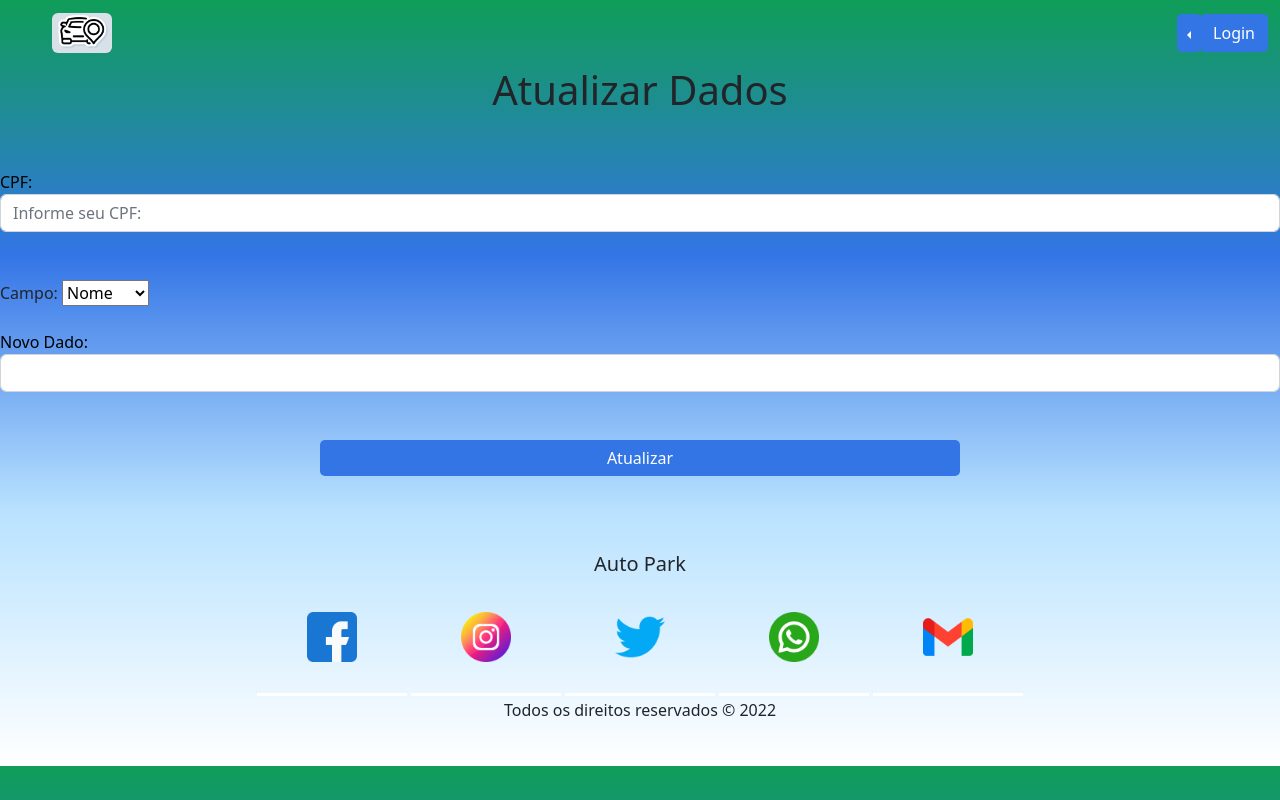
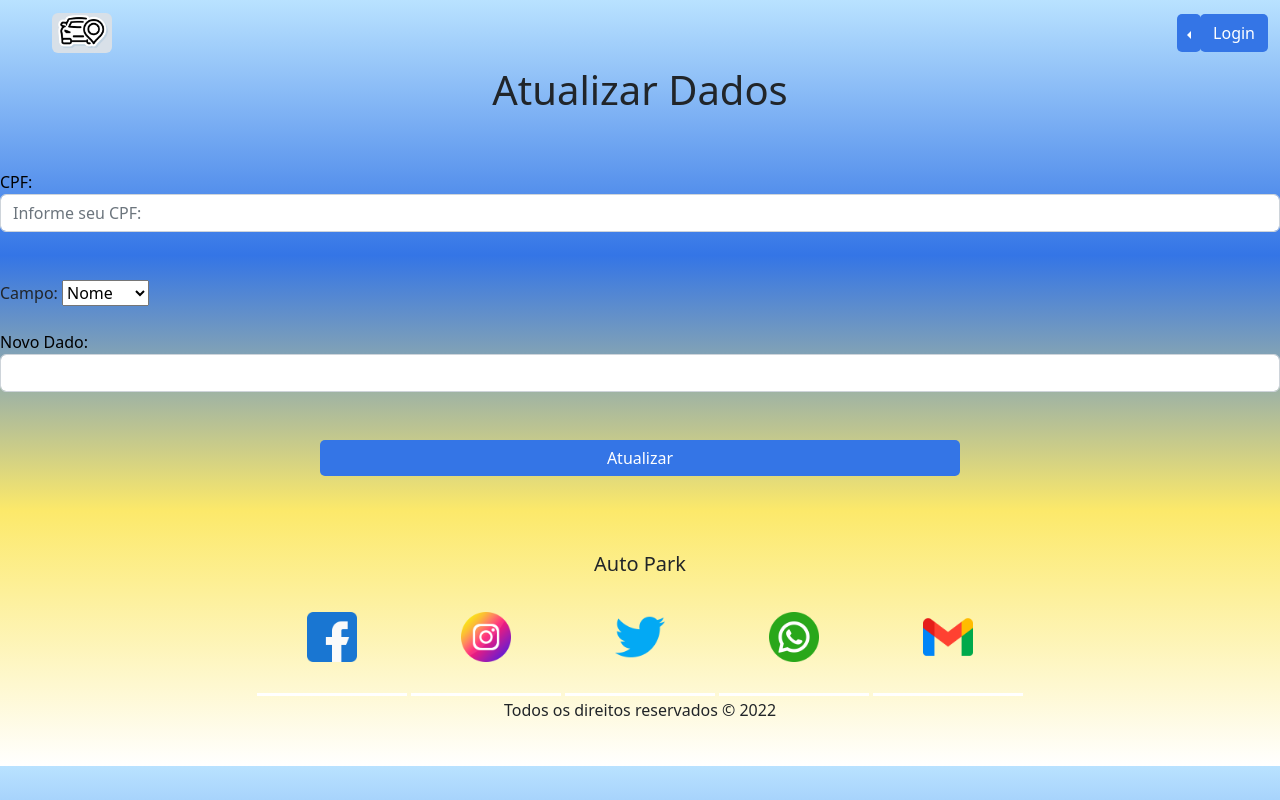
Before and after one commit to oggrilo/AUTO_PARK, a Flask app: page /atualizarGerente.html in a window 1280 px wide. Run offline with Flask 2, Linux system fonts and the light colour scheme; parts of the project's set-up code (start-up, migrations or seed data) failed here and were passed over.

Commit message:
Update stylebg.css

```diff
--- a/static/css/stylebg.css
+++ b/static/css/stylebg.css
@@ -1,8 +1,8 @@
 body {
     background-image: linear-gradient(
-        #0F9D58,
+        #B9E2FF,
         #3475E6,
-        #B9E2FF,
+        #FCE96A,
         #FFFFFF
 
     )
```
